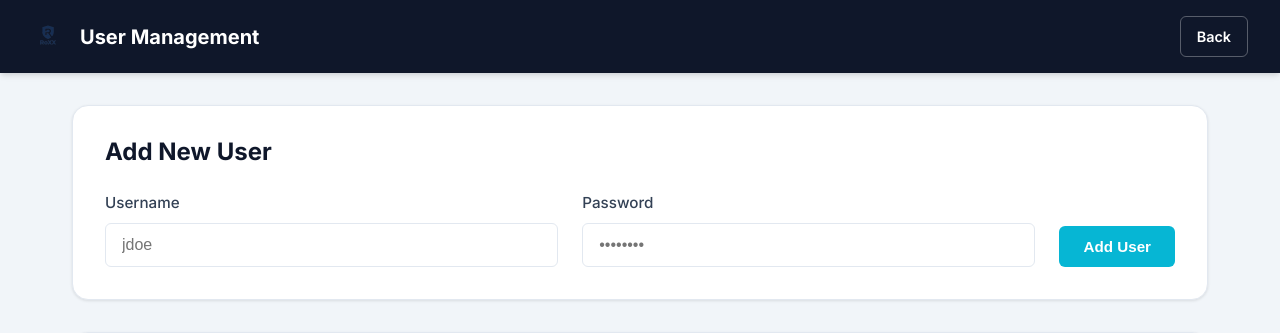
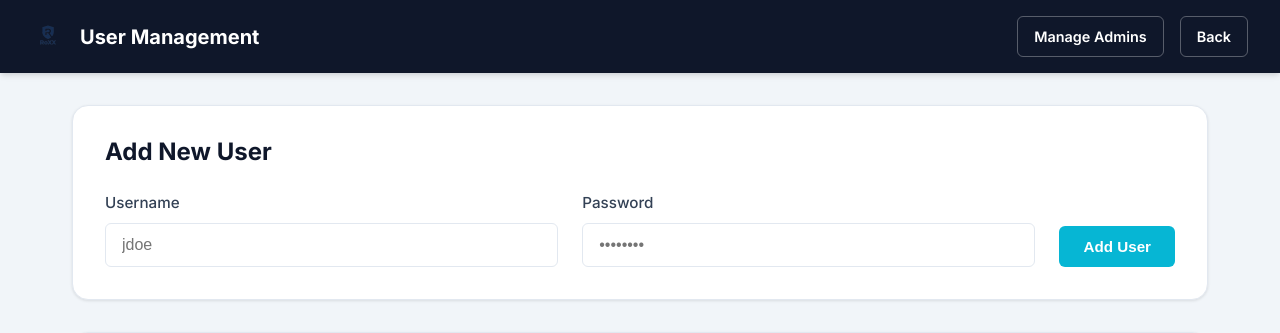
Before and after one commit to tsautier/RoXX, a FastAPI app: template roxx/web/templates/users.html in a window 1280 px wide. Shown: the top 333 px of the page. Run offline with FastAPI, Linux system fonts and the light colour scheme; the template is opened without the code that fills it, so the values that code supplies are empty.

Commit message:
fix(ui): add admin management link to all headers

```diff
--- a/roxx/web/templates/config.html
+++ b/roxx/web/templates/config.html
@@ -53,7 +53,8 @@
             <img src="/static/img/logo.png" alt="RoXX Logo">
             <span>Configuration</span>
         </div>
-        <div>
+        <div style="display: flex; gap: 1rem; align-items: center;">
+            <a href="/admins" class="btn btn-outline" style="font-size: 0.9rem; padding: 0.5rem 1rem;">Manage Admins</a>
             <a href="/" class="btn btn-outline" style="font-size: 0.9rem; padding: 0.5rem 1rem;">Back</a>
         </div>
     </header>
--- a/roxx/web/templates/users.html
+++ b/roxx/web/templates/users.html
@@ -57,7 +57,8 @@
             <img src="/static/img/logo.png" alt="RoXX Logo">
             <span>User Management</span>
         </div>
-        <div>
+        <div style="display: flex; gap: 1rem; align-items: center;">
+            <a href="/admins" class="btn btn-outline" style="font-size: 0.9rem; padding: 0.5rem 1rem;">Manage Admins</a>
             <a href="/" class="btn btn-outline" style="font-size: 0.9rem; padding: 0.5rem 1rem;">Back</a>
         </div>
     </header>
```
